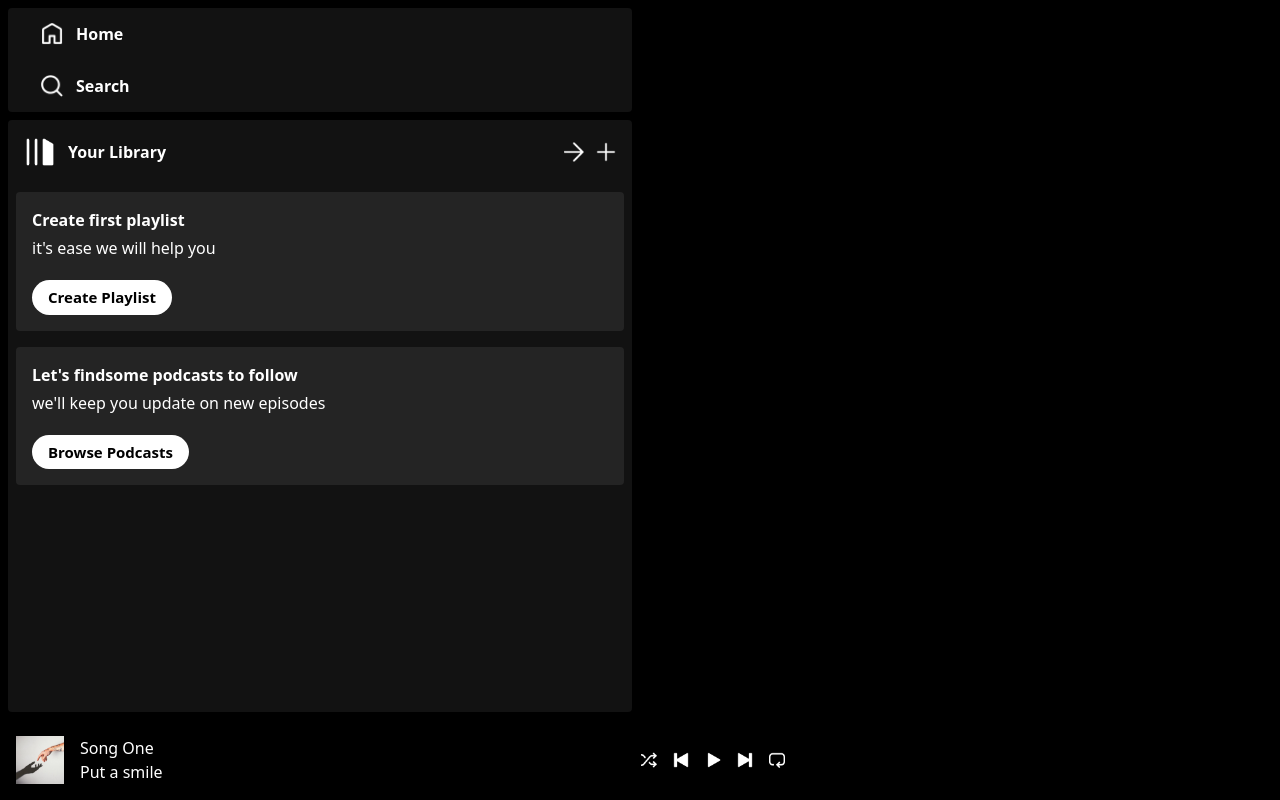
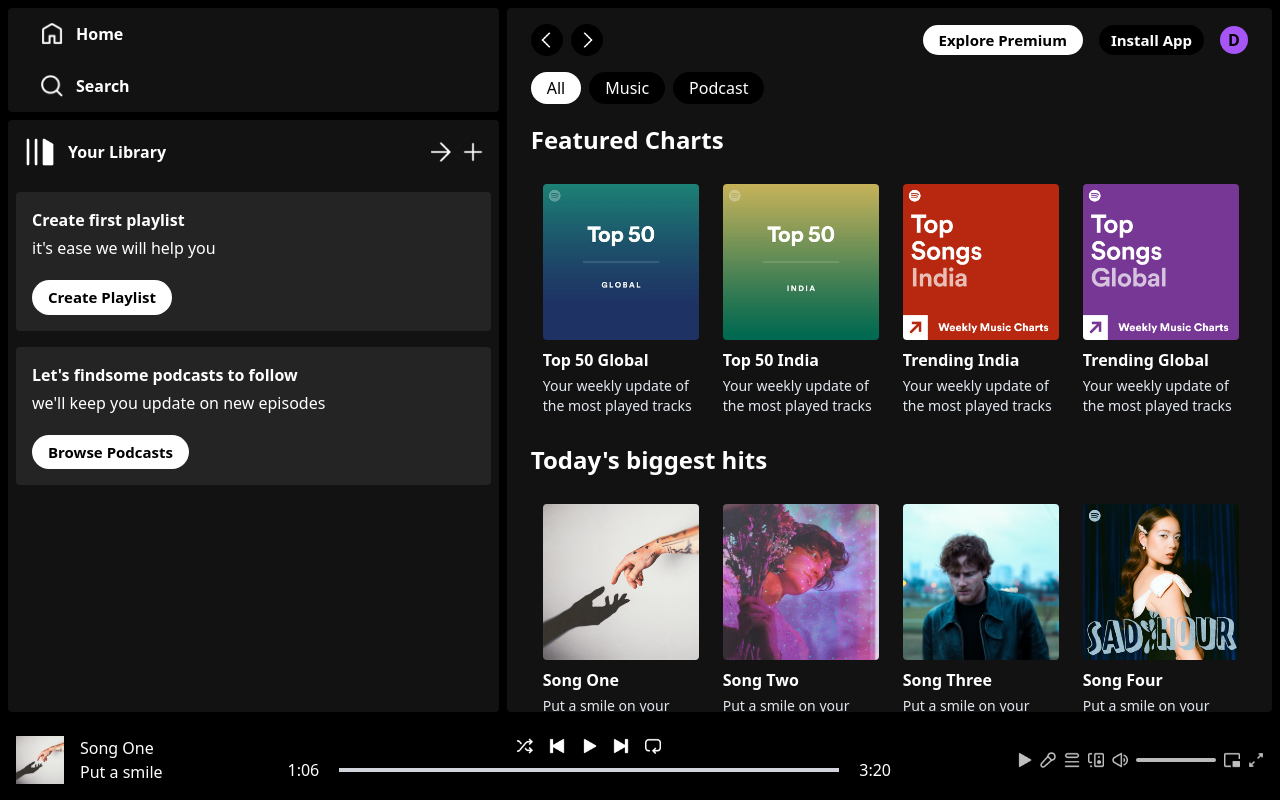
Before and after one commit to kientt265/-web3-music-player, a React (Vite) app: page / in a window 1280 px wide. Built offline with nearby package versions, Linux system fonts and the light colour scheme; no server answers; what @reown/appkit, @reown/appkit-adapter-wagmi would draw is missing.

Commit message:
completed-player add-display

```diff
--- a/package.json
+++ b/package.json
@@ -20,6 +20,7 @@
     "lucide-react": "^0.446.0",
     "react": "^18.3.1",
     "react-dom": "^18.3.1",
+    "react-router-dom": "^6.26.2",
     "tailwind-merge": "^2.5.2",
     "tailwindcss-animate": "^1.0.7",
     "viem": "^2.21.16",
--- a/src/App.tsx
+++ b/src/App.tsx
@@ -10,6 +10,7 @@
 import ConnectMetaMask from './components/ui/ConnectMetaMask';
 import { useAppKit } from '@reown/appkit/react'
 import Player from './components/ui/Player';
+import Display from './components/ui/Display';
 const queryClient = new QueryClient();
 
 interface AppKitProviderProps {
@@ -63,6 +64,7 @@
     <div className='h-screen bg-black'>
       <div className='h-[90%] flex'>
         <Sidebar/>
+        <Display/>
       </div>
       <Player/>
     </div>
--- /dev/null
+++ b/src/components/ui/Album.tsx
@@ -0,0 +1,19 @@
+import React from 'react'
+
+interface AlbumProps {
+    image: string;
+    name: string;
+    desc: string;
+    id: number;
+  }
+  const Album: React.FC<AlbumProps> = ({ image, name, desc, id }) => {
+  return (
+    <div className='min-w-[180px] p-2 px-3 rounded cursor-pointer hover:bg-[#ffffff26]'>
+        <img src={image} className='rounded' alt="" />
+        <p className='font-bold mt-2 mb-1'>{name}</p>
+        <p className='text-slate-200 text-sm'>{desc}</p>
+    </div>
+  )
+}
+
+export default Album
--- /dev/null
+++ b/src/components/ui/Display.tsx
@@ -0,0 +1,15 @@
+import React from 'react'
+import { Route, Routes } from 'react-router-dom'
+import DisplayHome from './DisplayHome'
+
+const Display = () => {
+  return (
+    <div className='w-[100%] m-2 px-6 pt-4 rounded bg-[#121212] text-white overflow-auto lg:w-[75%] lg:ml-0'>
+        <Routes>
+          <Route path = '/' element={<DisplayHome/>}/>
+        </Routes>
+    </div>
+  )
+}
+
+export default Display
--- /dev/null
+++ b/src/components/ui/DisplayHome.tsx
@@ -0,0 +1,29 @@
+import React from 'react'
+import Navbar from './Navbar'
+import { albumsData } from '@/assets/assets'
+import Album from './Album'
+import { songsData } from '@/assets/assets'
+import SongItems from './SongItems'
+const DisplayHome = () => {
+  return (
+    <>
+    <Navbar/>
+    <div className='mb-4'>
+        <h1 className='my-5 font-bold text-2xl '>Featured Charts</h1>
+        <div className='flex overflow-auto '>
+            {albumsData.map((items,index)=> (<Album key={index} name ={items.name} desc = {items.desc} id = {items.id} image= {items.image}/>))}
+
+        </div>
+    </div>
+    <div className='mb-4'>
+        <h1 className='my-5 font-bold text-2xl '>Today's biggest hits</h1>
+        <div className='flex overflow-auto '>
+            {songsData.map((items,index)=> (<SongItems key={index} name ={items.name} desc = {items.desc} id = {items.id} image= {items.image}/>))}
+
+        </div>
+    </div>
+    </>
+  )
+}
+
+export default DisplayHome
--- /dev/null
+++ b/src/components/ui/Navbar.tsx
@@ -0,0 +1,29 @@
+import { assets } from '@/assets/assets'
+import React from 'react'
+
+const Navbar = () => {
+  return (
+    <>
+        <div className='w-full flex justify-between items-center font-semibold'>
+            <div className='flex items-center gap-2'>
+                <img src={assets.arrow_left} className='w-8 bg-black p-2 rounded-2xl cursor-pointer' alt="" />
+                <img src={assets.arrow_right} className='w-8 bg-black p-2 rounded-2xl cursor-pointer' alt="" />
+
+            </div>
+            <div className='flex items-center gap-4'>
+                <p className='bg-white text-black text-[15px] px-4 py-1 rounded-2xl hidden md:block cursor-pointer '>Explore Premium</p>
+                <p className='bg-black py-1 px-3 rounded-2xl text-[15px] cursor-pointer'>Install App</p>
+                <p className='bg-purple-500 text-black w-7 h-7 rounded-full flex items-center justify-center cursor-pointer'>D</p>
+            </div>
+
+        </div>
+        <div className=' flex items-center gap-2 mt-4'>
+            <p className=' cursor-pointer bg-white text-black px-4 py-1 rounded-2xl'>All</p>
+            <p className='bg-black px-4 py-1 rounded-2xl cursor-pointer'>Music</p>
+            <p className='bg-black px-4 py-1 rounded-2xl cursor-pointer'>Podcast</p>
+        </div>
+    </>
+  )
+}
+
+export default Navbar
--- a/src/components/ui/Player.tsx
+++ b/src/components/ui/Player.tsx
@@ -19,8 +19,28 @@
                 <img src= {assets.next_icon} className='w-4 cursor-pointer'/>
                 <img src= {assets.loop_icon} className='w-4 cursor-pointer'/>
             </div>
+            <div className ='flex items-center gap-5'>
+                <p>1:06</p>
+                <div className='w-[60vw] max-w-[500px] bg-gray-300 round-full cursor-pointer'>
+                    <hr  className='h-1 border-none w-0 bg-green-800 rounded-full'/>
+                </div>
+                <p>3:20</p>
+            </div>
+        </div>
+        <div className='hidden lg:flex items-center gap-2 opacity-75'>
+            <img className='w-4' src={assets.play_icon}></img>
+            <img className='w-4' src={assets.mic_icon}></img>
+            <img className='w-4' src={assets.queue_icon}></img>
+            <img className='w-4' src={assets.speaker_icon}></img>
+            <img className='w-4' src={assets.volume_icon}></img>
+            <div className='w-20 bg-slate-50 h-1 rounded'>
+
+            </div>
+            <img className='w-4' src={assets.mini_player_icon}></img>
+            <img className='w-4' src={assets.zoom_icon}></img>
         </div>
     </div>
+
   )
 }
 
--- /dev/null
+++ b/src/components/ui/SongItems.tsx
@@ -0,0 +1,19 @@
+import React from 'react'
+
+interface SongProps {
+    image: string;
+    name: string;
+    desc: string;
+    id: number;
+  }
+  const SongItems: React.FC<SongProps> = ({ image, name, desc, id }) => {
+  return (
+    <div className='min-w-[180px] p-2 px-3 rounded cursor-pointer hover:bg-[#ffffff26]'>
+        <img src={image} className='rounded' alt="" />
+        <p className='font-bold mt-2 mb-1'>{name}</p>
+        <p className='text-slate-200 text-sm'>{desc}</p>
+    </div>
+  )
+}
+
+export default SongItems
--- a/src/index.css
+++ b/src/index.css
@@ -64,3 +64,6 @@
     @apply bg-background text-foreground;
   }
 }
+/* ::-webkit-scrollbar{
+  display: none;
+} */
--- a/src/main.tsx
+++ b/src/main.tsx
@@ -2,9 +2,11 @@
 import { createRoot } from 'react-dom/client'
 import App from './App.tsx'
 import './index.css'
-
+import {BrowserRouter} from 'react-router-dom'
 createRoot(document.getElementById('root')!).render(
   <StrictMode>
+    <BrowserRouter>
     <App />
+    </BrowserRouter>
   </StrictMode>,
 )
```
Also changed, not shown: 1 other file (tests, documents, lock files or other folders).
